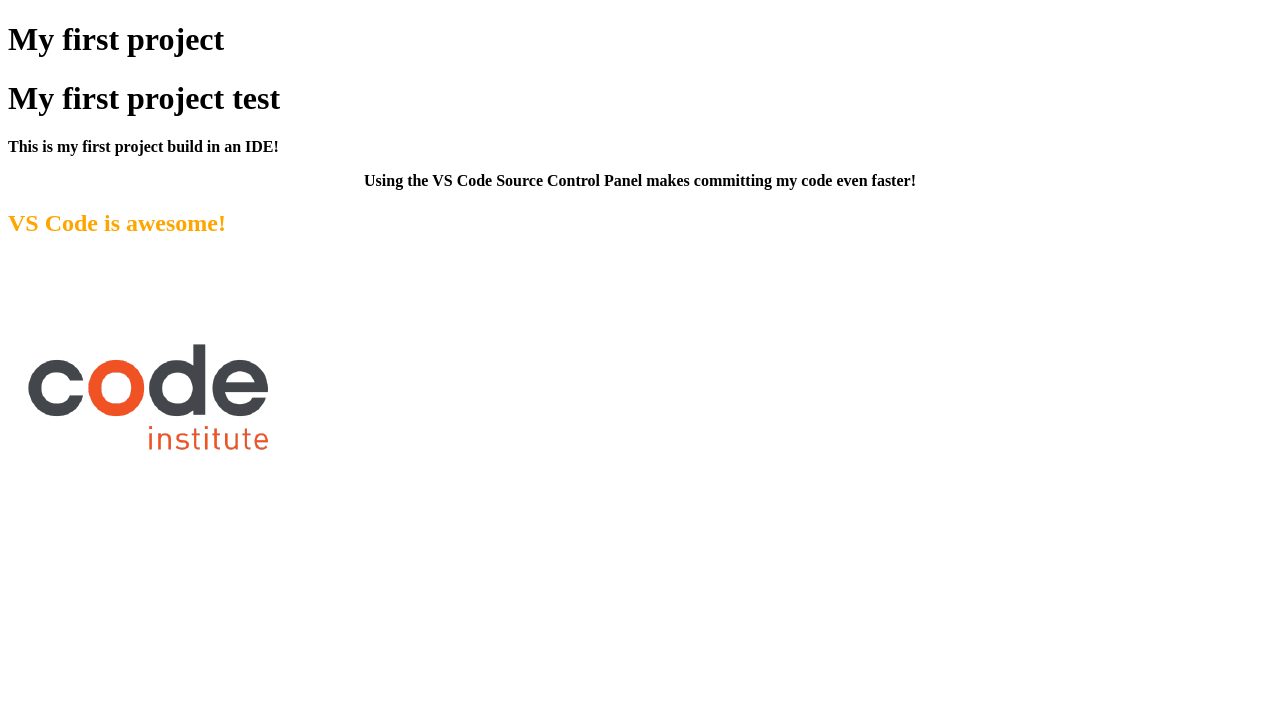
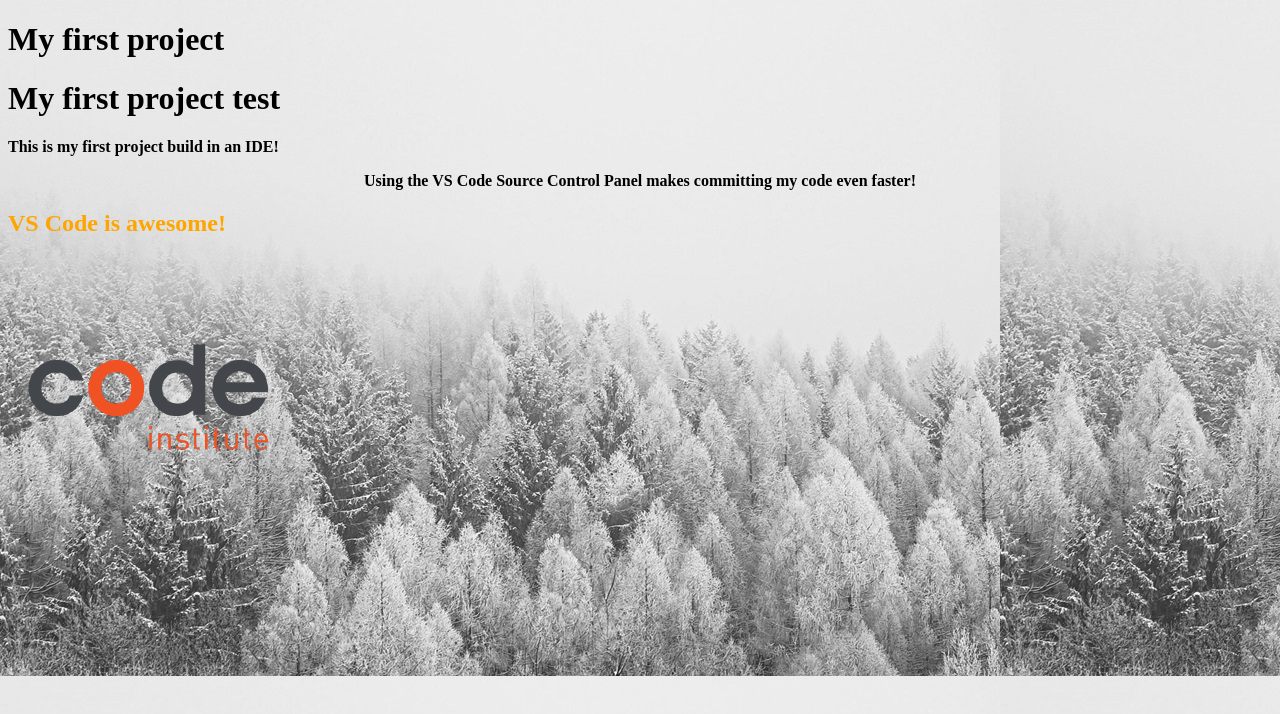
Before and after one commit to Alanampersand/my-first-project, a plain HTML site: page index.html in a window 1280 px wide. Drawn offline with Linux system fonts and the light colour scheme; the site is published under a folder, as on GitHub Pages, so addresses that start at the root find nothing.

Commit message:
updated path to background image

```diff
--- a/assets/css/styles.css
+++ b/assets/css/styles.css
@@ -1,6 +1,6 @@
 body {
     /* background-color: lightgray; */
-    background-image : url("/assets/images/background-img.jpg");
+    background-image : url("../images/background-img.jpg");
 }
 h2 {color:orange;}
 p {font-weight:bold;}
```
